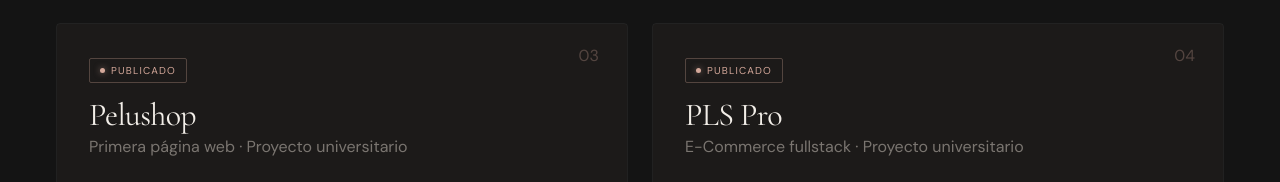
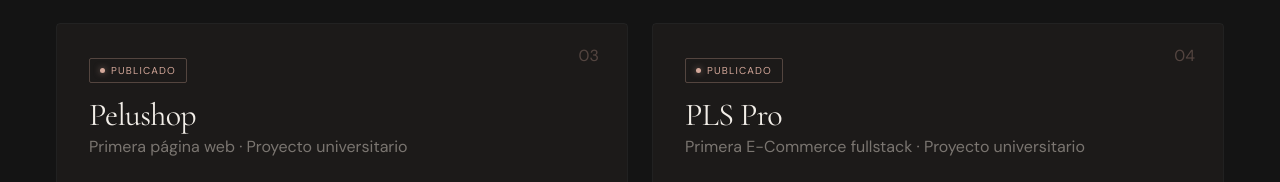
Before and after one commit to alysph/portfolio, a Next.js app: page / in a window 1280 px wide. Shown: the part 3702-3884 px from the top of the page. Built offline with nearby package versions, Linux system fonts and the light colour scheme.

Commit message:
Update PLS Pro subtitle

```diff
--- a/src/app/components/Projects.tsx
+++ b/src/app/components/Projects.tsx
@@ -37,7 +37,7 @@ const projects = [
 {
   num: "04",
   title: "PLS Pro",
-  subtitle: "E-Commerce fullstack · Proyecto universitario",
+  subtitle: "Primera E-Commerce fullstack · Proyecto universitario",
   type: "Fullstack Web",
   techs: ["Python", "Django", "SQLite", "Django REST Framework", "Bootstrap 5"],
   desc: "Aplicación web fullstack de e-commerce para tienda de mascotas. Incluye autenticación, carrito de compras con sesiones, gestión de pedidos, blog, API REST y panel de administración.",
```
